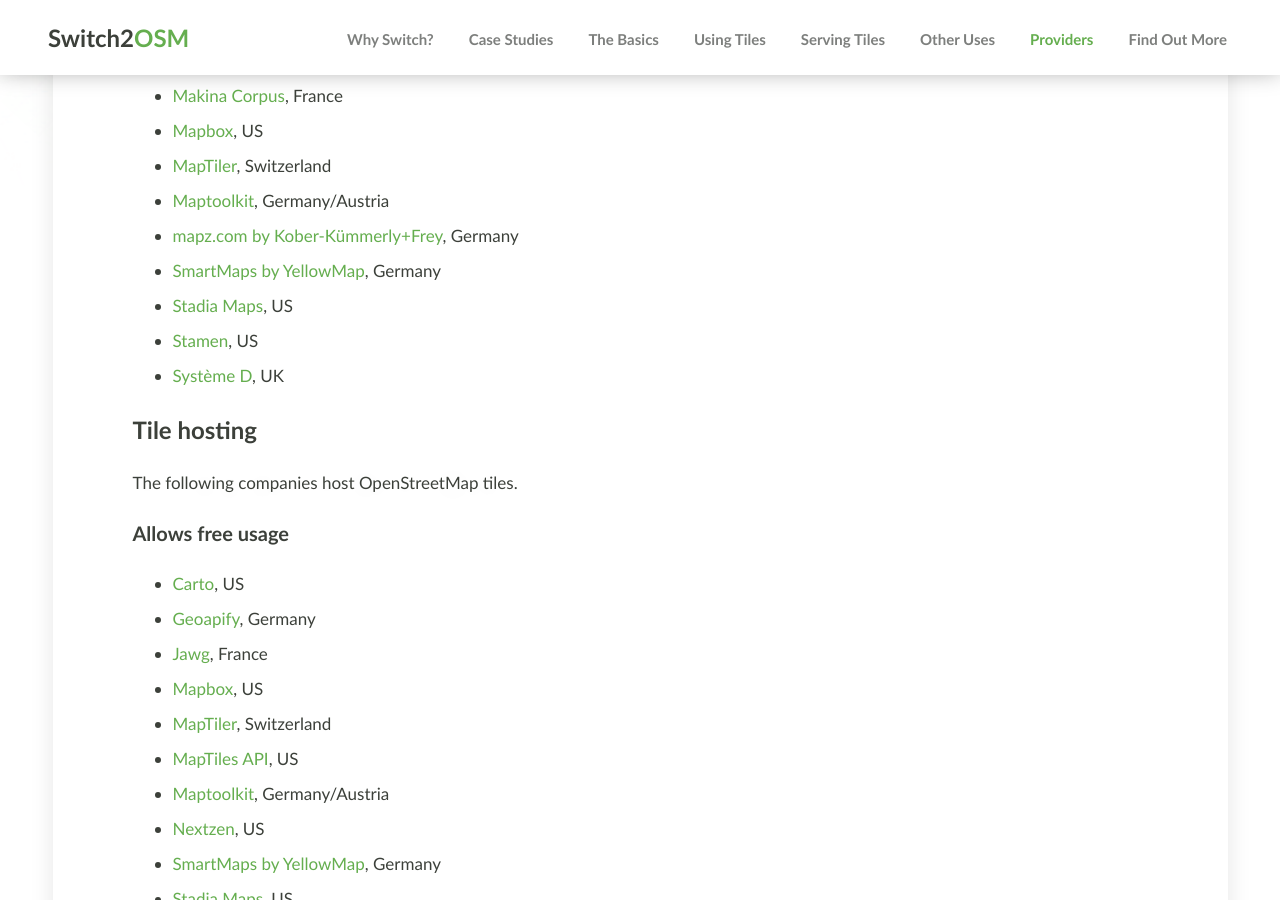
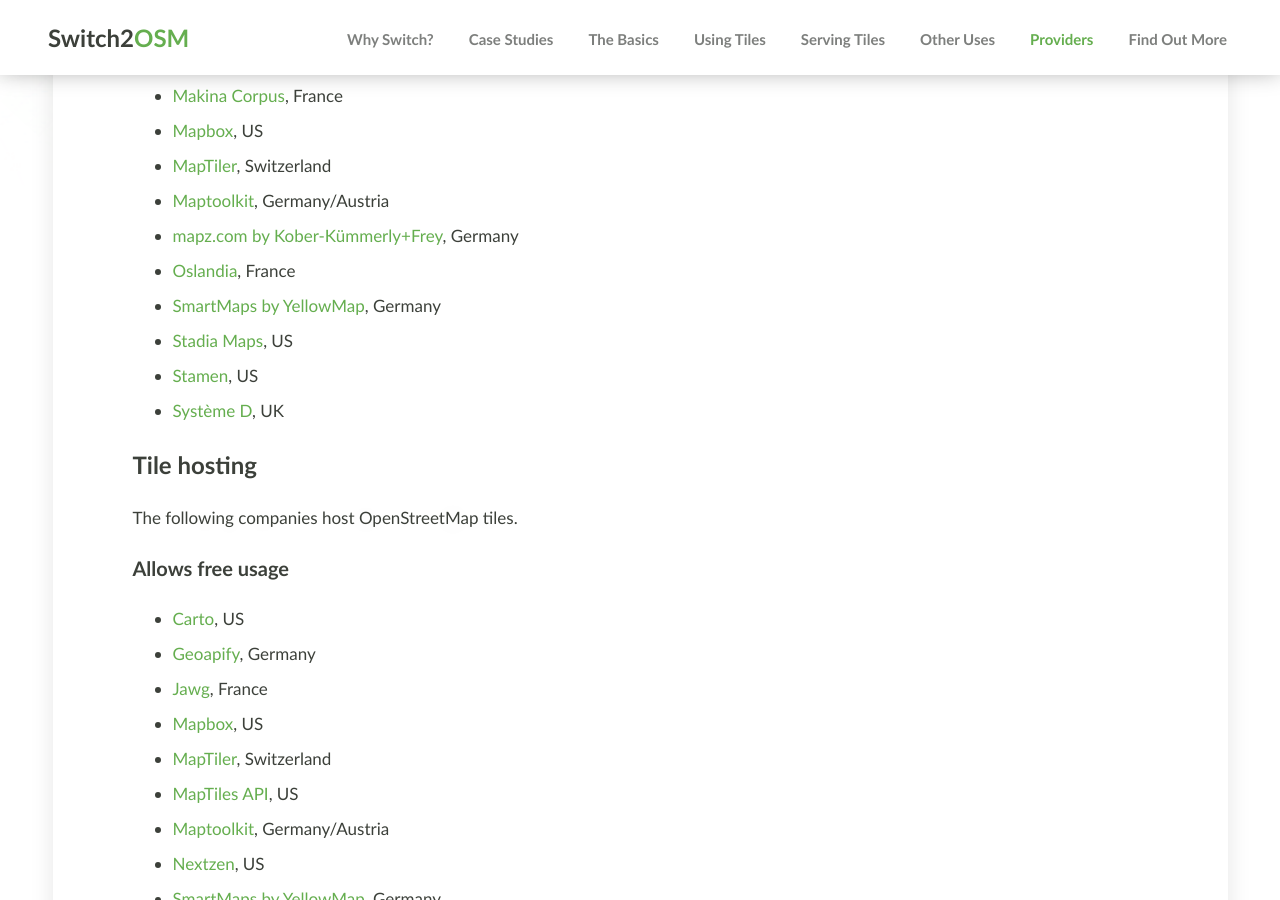
Before and after one commit to switch2osm/switch2osm, a Jekyll site: the page built from providers.md, in a window 1280 px wide and 900 px high, scrolled down 706 px. Built offline with Jekyll 4.4.1, drawn with Linux system fonts in a browser that asks for light colours; comment, search, counter and statistics services are not loaded.

Commit message:
Add Oslandia to providers
We were there at some point but not any longer for a reason I ignore. Let's reintegrate the list.

```diff
--- a/providers.md
+++ b/providers.md
@@ -23,6 +23,7 @@
 * [MapTiler](https://www.maptiler.com/), Switzerland
 * [Maptoolkit](https://www.maptoolkit.com/), Germany/Austria
 * [mapz.com by Kober-Kümmerly+Frey](https://www.mapz.com/), Germany
+* [Oslandia](https://oslandia.com), France
 * [SmartMaps by YellowMap](https://www.smartmaps.net/en/), Germany
 * [Stadia Maps](https://stadiamaps.com), US
 * [Stamen](https://www.stamen.com/), US
```
